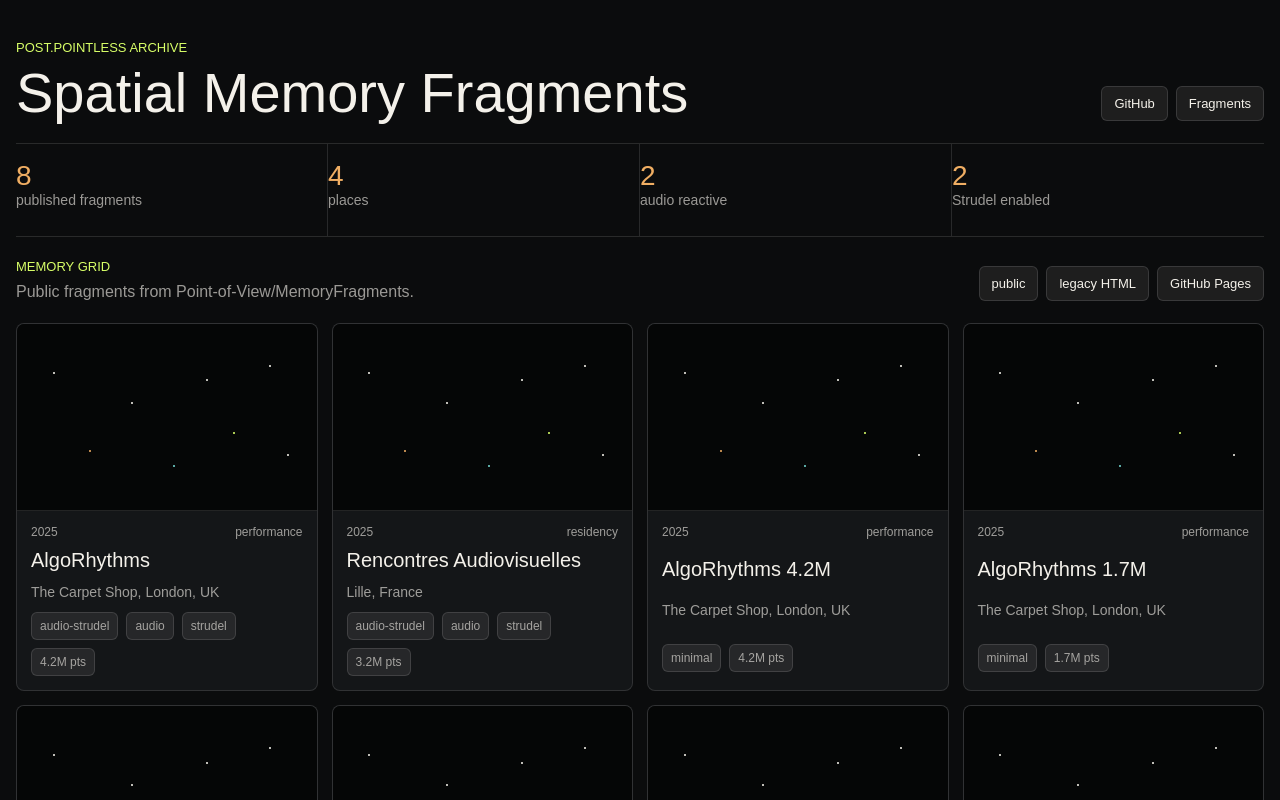
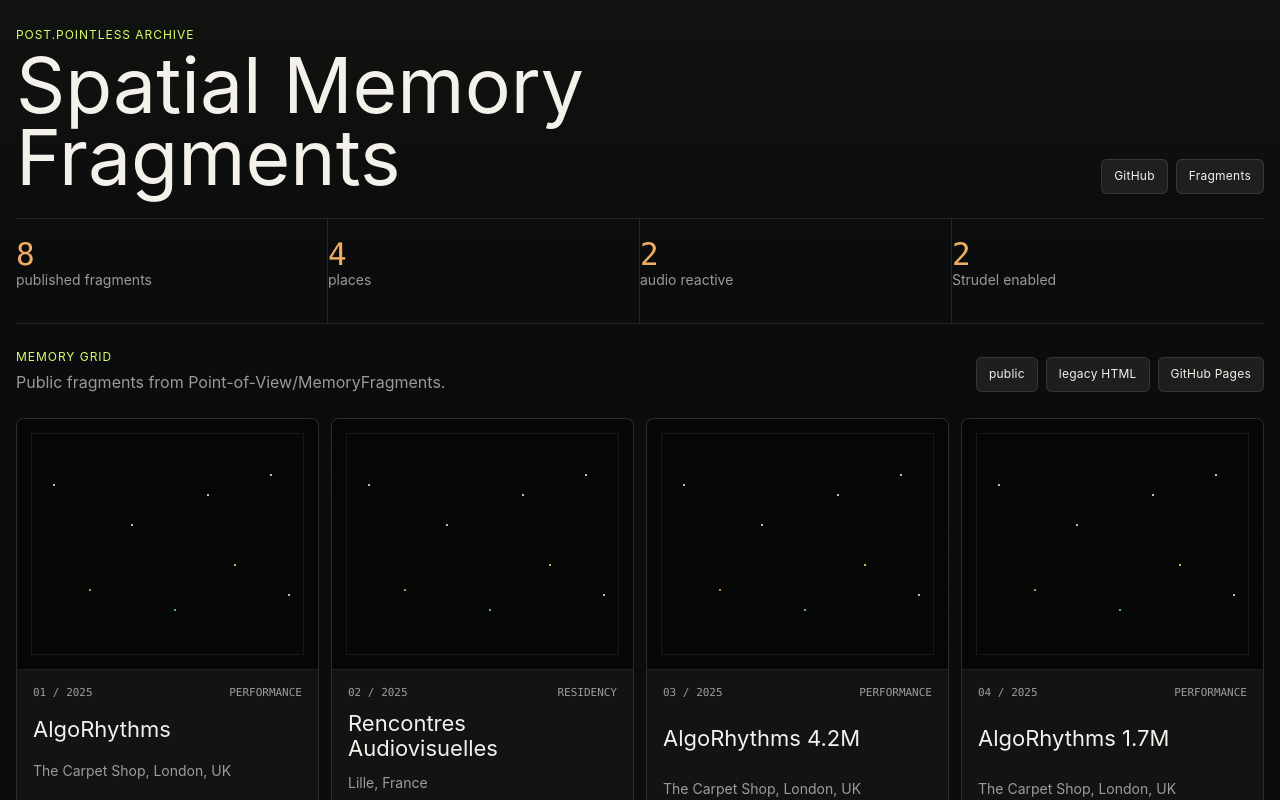
Before and after one commit to comp1mov/memory-fragments, a Next.js app: page / in a window 1280 px wide. Shown: the top 800 px of the page. Built offline with nearby package versions, Linux system fonts and the light colour scheme; no server answers.

Commit message:
Refine archive gallery layout

```diff
--- a/src/app/globals.css
+++ b/src/app/globals.css
@@ -1,15 +1,16 @@
 :root {
   color-scheme: dark;
   --bg: #0b0c0d;
-  --panel: #141618;
-  --panel-2: #1b1e21;
-  --line: rgba(255, 255, 255, 0.12);
+  --panel: #111315;
+  --panel-2: #171a1d;
+  --line: rgba(255, 255, 255, 0.105);
   --text: #f4f1ea;
   --muted: rgba(244, 241, 234, 0.62);
   --soft: rgba(244, 241, 234, 0.08);
   --accent: #d8ff68;
   --warm: #f0ae63;
   --cold: #72d7d0;
+  --ink: #050606;
 }
 
 * {
@@ -20,9 +21,11 @@ html,
 body {
   min-height: 100%;
   margin: 0;
-  background: var(--bg);
+  background:
+    linear-gradient(180deg, rgba(216, 255, 104, 0.028), rgba(11, 12, 13, 0) 260px),
+    var(--bg);
   color: var(--text);
-  font-family: Arial, Helvetica, sans-serif;
+  font-family: Inter, "Helvetica Neue", Arial, sans-serif;
   letter-spacing: 0;
 }
 
@@ -41,7 +44,7 @@ a {
 .not-found-page {
   width: min(1440px, calc(100% - 32px));
   margin: 0 auto;
-  padding: 24px 0 48px;
+  padding: 28px 0 56px;
 }
 
 .portal-header,
@@ -54,17 +57,18 @@ a {
 }
 
 .portal-header {
-  min-height: 120px;
+  min-height: 148px;
   border-bottom: 1px solid var(--line);
-  padding-bottom: 22px;
+  padding-bottom: 24px;
 }
 
 .kicker,
 .section-label {
   margin: 0 0 8px;
   color: var(--accent);
-  font-size: 13px;
-  line-height: 1.2;
+  font-size: 12px;
+  line-height: 1.15;
+  letter-spacing: 0.08em;
   text-transform: uppercase;
 }
 
@@ -76,15 +80,15 @@ p {
 
 h1 {
   max-width: 900px;
-  font-size: 56px;
-  line-height: 1.02;
-  font-weight: 500;
+  font-size: clamp(42px, 6vw, 92px);
+  line-height: 0.94;
+  font-weight: 420;
 }
 
 h2 {
-  font-size: 20px;
+  font-size: 22px;
   line-height: 1.15;
-  font-weight: 500;
+  font-weight: 440;
 }
 
 .muted {
@@ -113,9 +117,10 @@ h2 {
   border-radius: 6px;
   background: var(--soft);
   color: var(--text);
-  font-size: 13px;
+  font-size: 12px;
+  letter-spacing: 0.02em;
   line-height: 1;
-  padding: 10px 12px;
+  padding: 10px 12px 11px;
 }
 
 .detail-actions button {
@@ -140,8 +145,8 @@ h2 {
 }
 
 .summary-strip div {
-  min-height: 92px;
-  padding: 18px 18px 18px 0;
+  min-height: 104px;
+  padding: 20px 20px 20px 0;
   border-right: 1px solid var(--line);
 }
 
@@ -151,7 +156,8 @@ h2 {
 
 .summary-strip span {
   display: block;
-  font-size: 28px;
+  font-family: "SFMono-Regular", Consolas, "Liberation Mono", monospace;
+  font-size: 31px;
   line-height: 1;
   color: var(--warm);
 }
@@ -167,13 +173,13 @@ h2 {
 }
 
 .toolbar {
-  padding: 22px 0;
+  padding: 26px 0;
 }
 
 .fragment-grid {
   display: grid;
   grid-template-columns: repeat(4, minmax(0, 1fr));
-  gap: 14px;
+  gap: 12px;
 }
 
 .fragment-card {
@@ -182,6 +188,13 @@ h2 {
   border-radius: 8px;
   background: var(--panel);
   overflow: hidden;
+  transition: border-color 180ms ease, background 180ms ease, transform 180ms ease;
+}
+
+.fragment-card:hover {
+  border-color: rgba(216, 255, 104, 0.45);
+  background: var(--panel-2);
+  transform: translateY(-2px);
 }
 
 .card-link {
@@ -192,16 +205,37 @@ h2 {
 
 .card-preview {
   position: relative;
-  aspect-ratio: 16 / 10;
+  aspect-ratio: 1.2 / 1;
   overflow: hidden;
-  background: #050606;
+  background: var(--ink);
   border-bottom: 1px solid var(--line);
+}
+
+.card-preview::before,
+.preview-placeholder::before {
+  content: "";
+  position: absolute;
+  inset: 14px;
+  border: 1px solid rgba(244, 241, 234, 0.075);
+}
+
+.card-preview::after,
+.preview-placeholder::after {
+  content: "";
+  position: absolute;
+  inset: 0;
+  background:
+    linear-gradient(90deg, rgba(244, 241, 234, 0.035) 1px, transparent 1px),
+    linear-gradient(180deg, rgba(244, 241, 234, 0.026) 1px, transparent 1px);
+  background-size: 28px 28px;
+  opacity: 0.42;
 }
 
 .point-field {
   position: absolute;
   inset: 0;
   overflow: hidden;
+  z-index: 1;
 }
 
 .point-field span {
@@ -257,8 +291,8 @@ h2 {
 
 .card-body {
   display: grid;
-  gap: 10px;
-  padding: 14px;
+  gap: 12px;
+  padding: 16px;
 }
 
 .card-meta {
@@ -266,13 +300,15 @@ h2 {
   justify-content: space-between;
   gap: 12px;
   color: var(--muted);
-  font-size: 12px;
+  font-family: "SFMono-Regular", Consolas, "Liberation Mono", monospace;
+  font-size: 11px;
+  text-transform: uppercase;
 }
 
 .badge-row span {
-  padding: 7px 8px;
+  padding: 7px 8px 8px;
   color: var(--muted);
-  font-size: 12px;
+  font-size: 11px;
 }
 
 .detail-nav {
@@ -299,7 +335,7 @@ h2 {
   justify-content: space-between;
   border: 1px solid var(--line);
   border-radius: 8px;
-  background: var(--panel);
+  background: linear-gradient(180deg, rgba(244, 241, 234, 0.035), rgba(244, 241, 234, 0.008)), var(--panel);
   padding: 18px;
 }
 
@@ -338,13 +374,6 @@ h2 {
 .preview-placeholder {
   position: relative;
   background: #000;
-}
-
-.preview-placeholder::before {
-  content: "";
-  position: absolute;
-  inset: 18%;
-  border: 1px solid rgba(244, 241, 234, 0.08);
 }
 
 .detail-grid,
@@ -407,7 +436,7 @@ h2 {
   }
 
   h1 {
-    font-size: 40px;
+    font-size: 42px;
   }
 
   .summary-strip,
@@ -441,7 +470,7 @@ h2 {
 
 @media (max-width: 520px) {
   h1 {
-    font-size: 32px;
+    font-size: 34px;
   }
 
   .summary-strip,
--- a/src/app/page.tsx
+++ b/src/app/page.tsx
@@ -18,8 +18,8 @@ export default function HomePage() {
           <h1>Spatial Memory Fragments</h1>
         </div>
         <div className="header-actions" aria-label="Portal links">
-          <a href={fragmentManifest.source.githubRepository}>GitHub</a>
-          <a href={fragmentManifest.source.githubPagesBaseUrl}>Fragments</a>
+          <a href={fragmentManifest.source.githubRepository} target="_blank" rel="noopener noreferrer">GitHub</a>
+          <a href={fragmentManifest.source.githubPagesBaseUrl} target="_blank" rel="noopener noreferrer">Fragments</a>
         </div>
       </header>
 
@@ -55,9 +55,9 @@ export default function HomePage() {
       </section>
 
       <section className="fragment-grid" aria-label="Spatial Memory Fragment gallery">
-        {fragments.map((fragment) => (
+        {fragments.map((fragment, index) => (
           <article className="fragment-card" key={fragment.id}>
-            <Link href={`/fragments/${fragment.slug}`} className="card-link">
+            <Link href={`/fragments/${fragment.slug}`} className="card-link" aria-label={`Open ${fragment.title}`}>
               <div className="card-preview" aria-hidden="true">
                 <div className="point-field">
                   <span />
@@ -72,7 +72,7 @@ export default function HomePage() {
               </div>
               <div className="card-body">
                 <div className="card-meta">
-                  <span>{getYearLabel(fragment)}</span>
+                  <span>{String(index + 1).padStart(2, "0")} / {getYearLabel(fragment)}</span>
                   <span>{fragment.category}</span>
                 </div>
                 <h2>{fragment.title}</h2>
```
Also changed, not shown: 1 other file (tests, documents, lock files or other folders).
